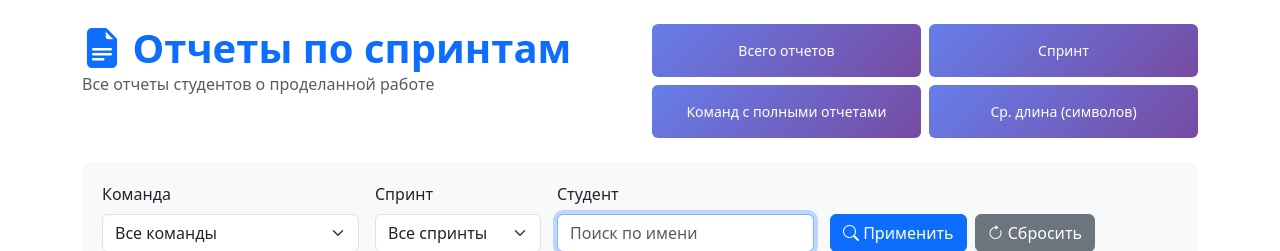
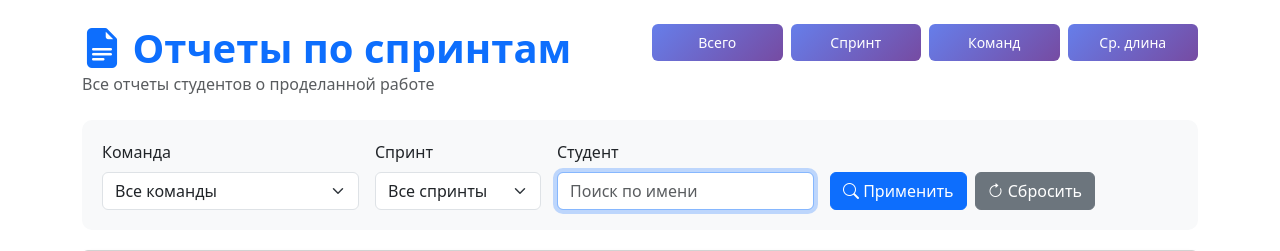
Before and after one commit to xtrueman/studteams, a FastAPI app: template web/templates/reports.jinja in a window 1280 px wide. Shown: the part 56-307 px from the top of the page. Run offline with FastAPI, Linux system fonts and the light colour scheme; the template is opened without the code that fills it, so the values that code supplies are empty.

Commit message:
make stats cards more compact in reports page

```diff
--- a/web/templates/reports.jinja
+++ b/web/templates/reports.jinja
@@ -66,28 +66,28 @@
 
         <div class="col-md-6">
             <div class="row g-2">
-                <div class="col-6">
-                    <div class="stats-card rounded p-3 text-center">
-                        <div class="fs-5 fw-bold">{{ stats.total_reports }}</div>
-                        <div class="small">Всего отчетов</div>
+                <div class="col-3">
+                    <div class="stats-card rounded p-2 text-center">
+                        <div class="fs-5 fw-bold mb-0">{{ stats.total_reports }}</div>
+                        <div class="small">Всего</div>
                     </div>
                 </div>
-                <div class="col-6">
-                    <div class="stats-card rounded p-3 text-center">
-                        <div class="fs-5 fw-bold">{{ stats.current_sprint_reports }}</div>
+                <div class="col-3">
+                    <div class="stats-card rounded p-2 text-center">
+                        <div class="fs-5 fw-bold mb-0">{{ stats.current_sprint_reports }}</div>
                         <div class="small">Спринт {{ stats.last_sprint }}</div>
                     </div>
                 </div>
-                <div class="col-6">
-                    <div class="stats-card rounded p-3 text-center">
-                        <div class="fs-5 fw-bold">{{ stats.teams_with_full_reports }}</div>
-                        <div class="small">Команд с полными отчетами</div>
+                <div class="col-3">
+                    <div class="stats-card rounded p-2 text-center">
+                        <div class="fs-5 fw-bold mb-0">{{ stats.teams_with_full_reports }}</div>
+                        <div class="small">Команд</div>
                     </div>
                 </div>
-                <div class="col-6">
-                    <div class="stats-card rounded p-3 text-center">
-                        <div class="fs-5 fw-bold">{{ stats.avg_report_length }}</div>
-                        <div class="small">Ср. длина (символов)</div>
+                <div class="col-3">
+                    <div class="stats-card rounded p-2 text-center">
+                        <div class="fs-5 fw-bold mb-0">{{ stats.avg_report_length }}</div>
+                        <div class="small">Ср. длина</div>
                     </div>
                 </div>
             </div>
```
